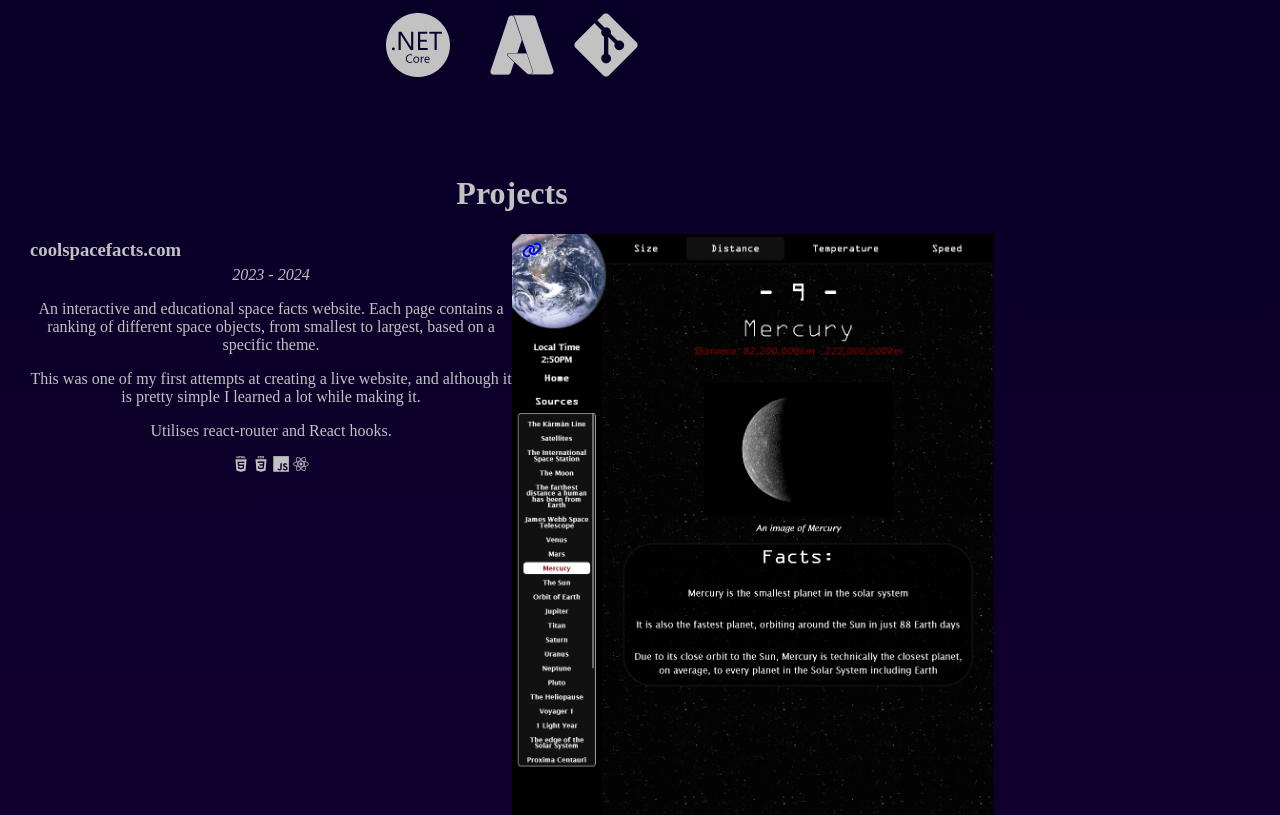
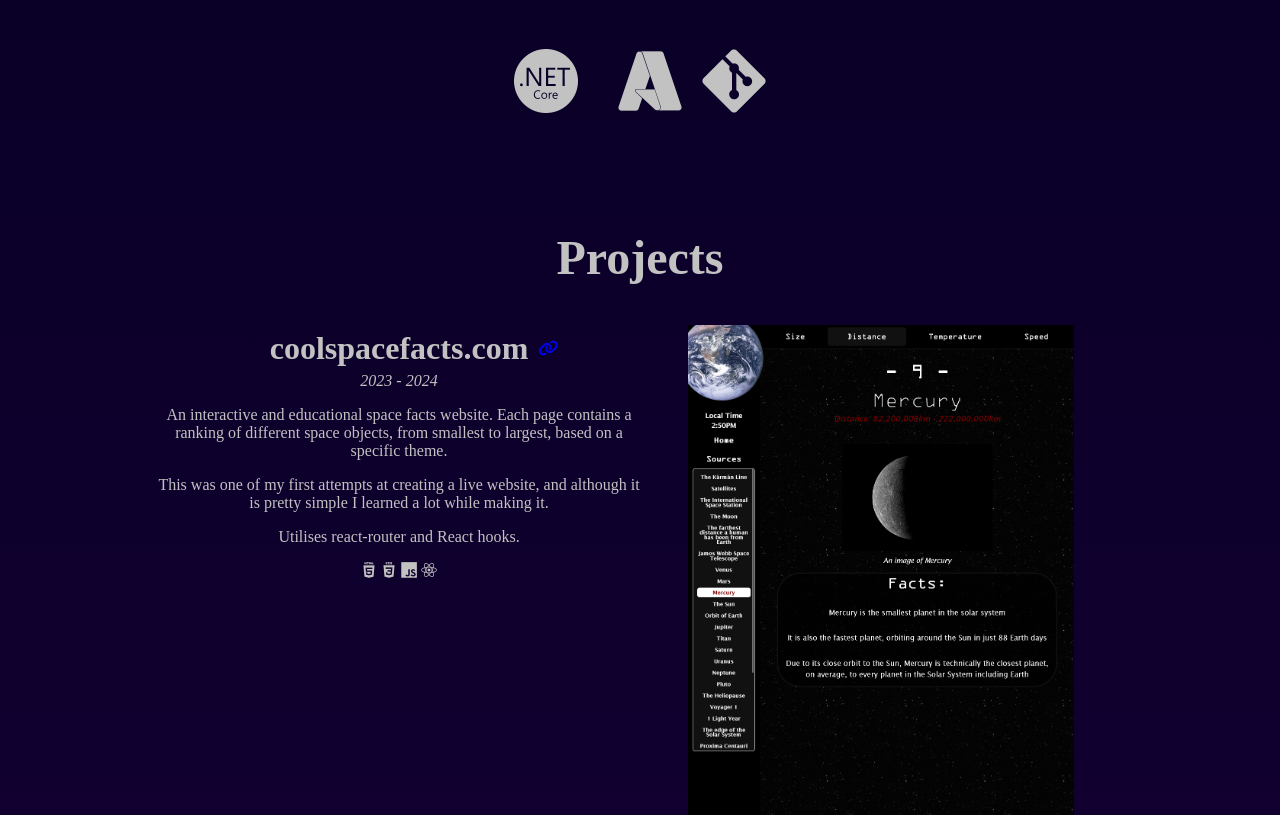
Before and after one commit to Sean-Cruickshank/Portfolio, a website built with Vite: page index.html in a window 1280 px wide. Shown: the part 719-1534 px from the top of the page. Built offline with nearby package versions, Linux system fonts and the light colour scheme; some icons are missing.

Commit message:
Made some CSS adjustments to projects section

```diff
--- a/index.html
+++ b/index.html
@@ -29,7 +29,7 @@
     </div>
 
     <div class="skills">
-      <h1>Tech Stack</h1>
+      <h2>Tech Stack</h2>
 
       <div>
         <div class="skills__styling skills__list"></div>
@@ -45,7 +45,7 @@
     </div>
 
     <div class="projects">
-      <h1>Projects</h1>
+      <h2>Projects</h2>
       <div class="projects__list"></div>
     </div>
 
--- a/src/scss/base/_boilerplate.scss
+++ b/src/scss/base/_boilerplate.scss
@@ -25,6 +25,7 @@ html {
 main {
     width: 80%;
     padding: 30px;
+    margin-inline: auto;
     text-align: center;
 }
 
--- a/src/scss/base/_typography.scss
+++ b/src/scss/base/_typography.scss
@@ -2,10 +2,14 @@ html {
     color: var(--text);
 }
 
-.headers h1 {
+h1 {
     font-size: 6rem;
 }
 
-.headers h2 {
+h2 {
     font-size: 3rem;
 }
+
+h3 {
+    font-size: 2rem;
+}
--- a/src/scss/pages/_projects.scss
+++ b/src/scss/pages/_projects.scss
@@ -4,8 +4,13 @@
         grid-template-columns: 1fr 1fr;
     }
 
+    &__info {
+        display: flex;
+        flex-direction: column;
+        align-items: center;
+    }
+
     &__title {
-        display: flex;
         position: relative;
         margin-bottom: 0;
 
@@ -22,6 +27,6 @@
     }
 
     &__image {
-        width: 100%;
+        width: 80%;
     }
 }
```
Also changed, not shown: main.css, 1 other file.
